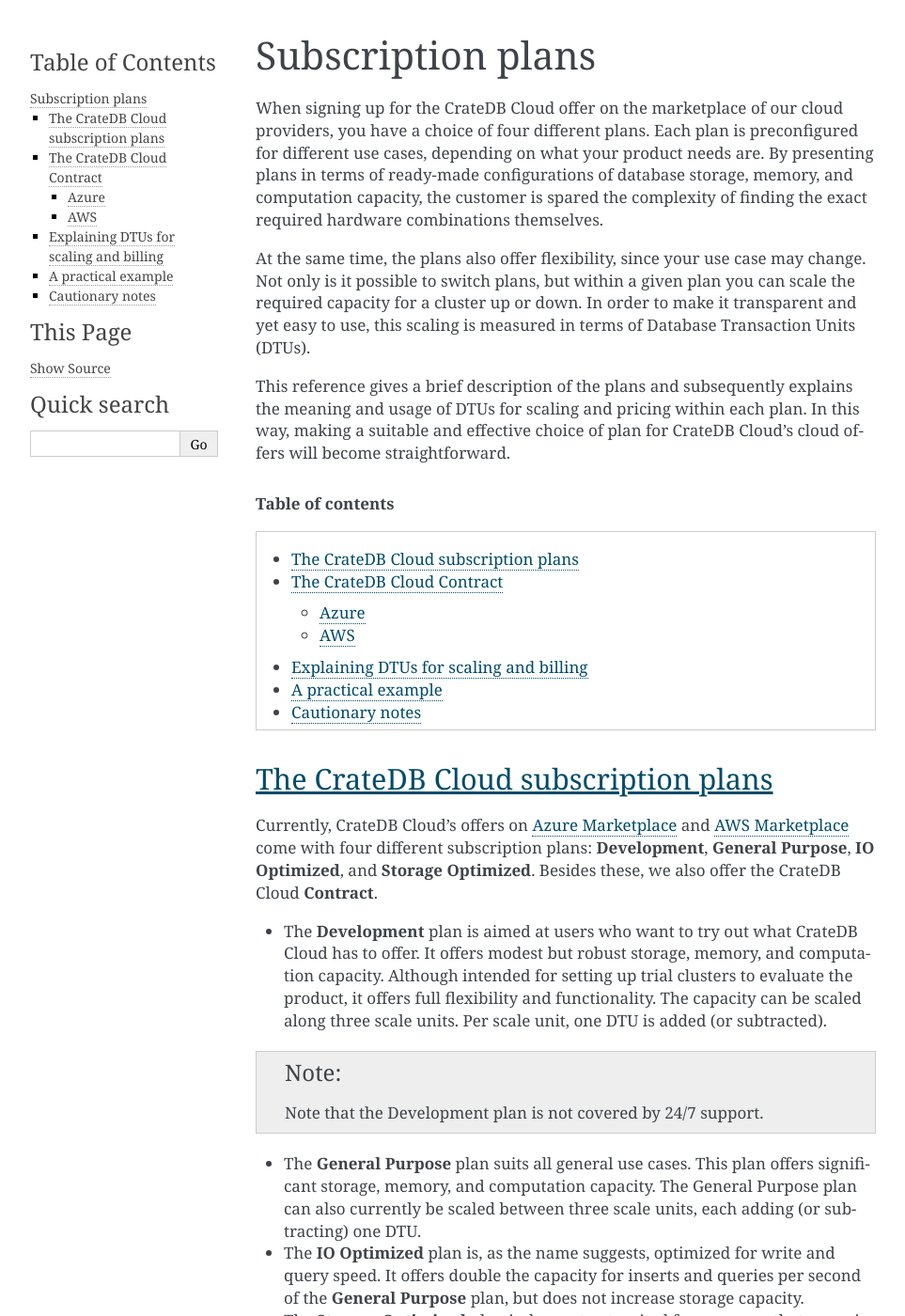
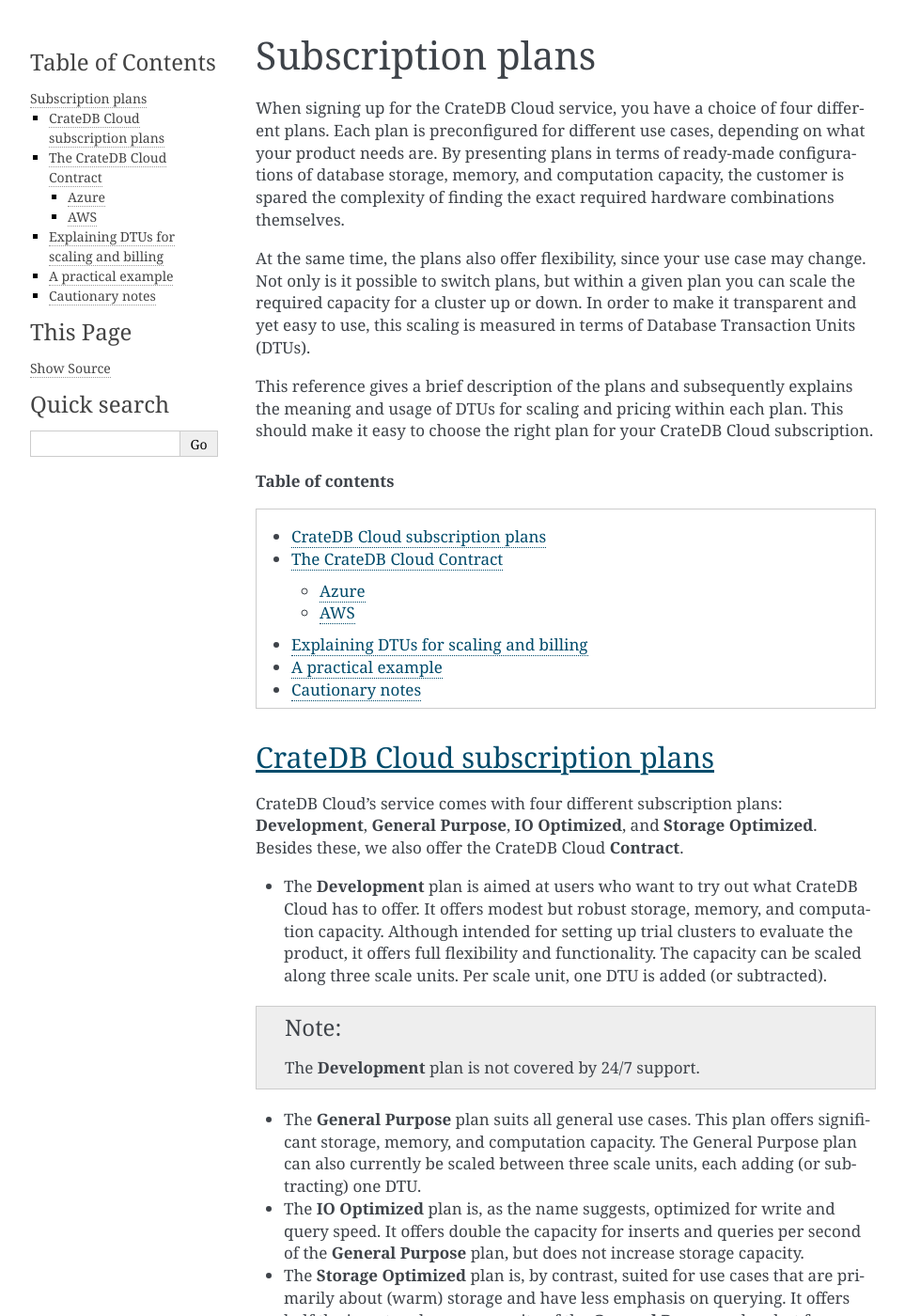
Before and after one commit to crate/cloud-reference, a Sphinx documentation site: the page built from docs/subscription-plans.rst, in a window 1280 px wide and 1400 px high. Shown: the whole window at 94% size, without its empty margins (148-1111 px from the left). Built offline with Sphinx 7.4.7, drawn with Linux system fonts in a browser that asks for light colours; some of the changed text lies outside the part shown.

Commit message:
Refresh: update Cloud reference to reflect Stripe integration

```diff
--- a/docs/overview.rst
+++ b/docs/overview.rst
@@ -390,5 +390,5 @@
 .. _scaling the cluster: https://crate.io/docs/cloud/howtos/en/latest/scale-cluster.html
 .. _signup tutorial: https://crate.io/docs/cloud/tutorials/en/latest/sign-up.html
 .. _subscription plans: https://crate.io/docs/cloud/reference/en/latest/subscription-plans.html
-.. _tutorial: https://crate.io/docs/cloud/tutorials/en/latest/getting-started/index.html
+.. _tutorial: https://crate.io/docs/cloud/tutorials/en/latest/cluster-deployment/index.html
 .. _user roles: https://crate.io/docs/cloud/reference/en/latest/user-roles.html
--- a/docs/subscription-plans.rst
+++ b/docs/subscription-plans.rst
@@ -4,12 +4,12 @@
 Subscription plans
 ==================
 
-When signing up for the CrateDB Cloud offer on the marketplace of our cloud
-providers, you have a choice of four different plans. Each plan is
-preconfigured for different use cases, depending on what your product needs
-are. By presenting plans in terms of ready-made configurations of database
-storage, memory, and computation capacity, the customer is spared the
-complexity of finding the exact required hardware combinations themselves.
+When signing up for the CrateDB Cloud service, you have a choice of four
+different plans. Each plan is preconfigured for different use cases, depending
+on what your product needs are. By presenting plans in terms of ready-made
+configurations of database storage, memory, and computation capacity, the
+customer is spared the complexity of finding the exact required hardware
+combinations themselves.
 
 At the same time, the plans also offer flexibility, since your use case may
 change. Not only is it possible to switch plans, but within a given plan you
@@ -18,9 +18,9 @@
 Transaction Units (DTUs).
 
 This reference gives a brief description of the plans and subsequently explains
-the meaning and usage of DTUs for scaling and pricing within each plan. In this
-way, making a suitable and effective choice of plan for CrateDB Cloud's cloud
-offers will become straightforward.
+the meaning and usage of DTUs for scaling and pricing within each plan. This
+should make it easy to choose the right plan for your CrateDB Cloud
+subscription.
 
 .. rubric:: Table of contents
 
@@ -30,11 +30,10 @@
 
 .. _subscription-plans-overview:
 
-The CrateDB Cloud subscription plans
-====================================
+CrateDB Cloud subscription plans
+================================
 
-Currently, CrateDB Cloud's offers on `Azure Marketplace`_ and
-`AWS Marketplace`_ come with four different subscription plans:
+CrateDB Cloud's service comes with four different subscription plans:
 **Development**, **General Purpose**, **IO Optimized**, and **Storage
 Optimized**. Besides these, we also offer the CrateDB Cloud **Contract**.
 
@@ -46,7 +45,7 @@
   added (or subtracted).
 
 .. NOTE::
-    Note that the Development plan is not covered by 24/7 support.
+    The **Development** plan is not covered by 24/7 support.
 
 * The **General Purpose** plan suits all general use cases. This plan offers
   significant storage, memory, and computation capacity. The General Purpose
@@ -136,14 +136,17 @@
 division into scale units, each of which corresponds to one DTU.
 
 An overview showing the range in terms of capacity of each plan, within which
-the scaling of that plan operates, can be found on the `Azure offer page`_ and
-the `AWS offer page`_ respectively. Here you can also find the price per DTU
-per hour.
+the scaling of that plan operates, can be found on the subscription plan
+overview when subscribing directly via the CrateDB Cloud Console. In the case
+of our cloud providers, the overview can be found on the `Azure offer page`_
+and the `AWS offer page`_, respectively. In each case, you can also find the
+price per DTU/hour for each subscription plan in the same overview.
 
-To summarize, the DTU approach to scaling means that although the offered plans
-differ considerably in capacity both between each other and per scale unit
-within each plan, the DTU system allows these different magnitudes to be
-compared easily by the user.
+To summarize:
+
+The DTU approach to scaling means that although the offered plans differ
+considerably in capacity both between each other and per scale unit within each
+plan, the DTU system allows you to easily compare these different magnitudes.
 
 The same principle applies to the pricing. If you scale within a plan, you will
 readily know how much capacity you are getting and also how much you will pay
@@ -157,7 +160,7 @@
 that corresponds to it.
 
 
-.. _azure-plans-example:
+.. _subscription-plans-example:
 
 A practical example
 ===================
@@ -167,26 +170,25 @@
 about the precise storage size. Also, you want this to be easy to set up and
 clearly priced and billed.
 
-CrateDB Cloud's cloud offers provide a straightforward approach to such a use
-case. Simply compare the plans on offer. You will quickly identify that the
-desired capacity falls within the **General Purpose** plan, which begins at
-2000 ingests/sec. and scales in 2000 ingests/sec. units. You therefore
-subscribe to this plan and scale it up two times, from 2000 to 6000
-ingests/sec.
+CrateDB Cloud provides a straightforward solution to such a use case. Simply
+compare the plans on offer. You will quickly identify that the desired capacity
+falls within the **General Purpose** plan, which begins at 2000 ingests/sec.
+and scales in 2000 ingests/sec. units. You therefore subscribe to this plan and
+scale it up two times, from 2000 to 6000 ingests/sec.
 
 Now you have a ready **General Purpose** plan for your cluster at scale
-unit 3. Since each scale unit is currently simply one DTU, and the **General**
-**Purpose** plan begins at one DTU, you will directly know that your total cost
+unit 3. Since each scale unit is currently simply one DTU, and the **General
+Purpose** plan begins at one DTU, you will directly know that your total cost
 is three DTU/hour of that plan. Of course, as always, only actual usage is
 billed.
 
 
-.. _azure-plans-notes:
+.. _subscription-plans-notes:
 
 Cautionary notes
 ================
 
-For clarity and to prevent confusion, we add here a few notes of caution:
+For clarity, we add here a few notes of caution:
 
 * The correspondence between one scaling unit and one DTU is provisional and
   may change in the future.
@@ -197,14 +199,12 @@
   listed on the cloud offer pages, is not necessarily the minimum price for a
   given plan. This is true even if you do not scale further upwards, since your
   plan may start at several DTUs even without you scaling it up further.
-* New plans will be offered in the future with different capacity ranges that
+* New plans may be offered in the future with different capacity ranges that
   may suit your use case. This reference document will then be updated
   accordingly. Plan terms and prices are subject to change.
 
 
-.. _AWS Marketplace: https://aws.amazon.com/marketplace/pp/B089M4B1ND
 .. _AWS offer page: https://aws.amazon.com/marketplace/pp/B089M4B1ND
-.. _Azure Marketplace: https://azuremarketplace.microsoft.com/en-us/marketplace/apps/crate.cratedbcloud?tab=PlansAndPrice
 .. _Azure offer page: https://azuremarketplace.microsoft.com/en-us/marketplace/apps/crate.cratedbcloud?tab=Overview
 .. _Contract page on the AWS Marketplace: https://aws.amazon.com/marketplace/pp/B08KHK34RK
 .. _initial steps  for signup: https://crate.io/docs/cloud/tutorials/en/latest/cluster-deployment/deploy-to-cluster-azure/signup-azure.html#using-the-cratedb-cloud-offer-on-azure-marketplace
```
Also changed, not shown: other parts of docs/subscription-plans.rst (+2 -1 lines), docs/glossary.rst (+23 -22 lines), docs/index.rst (+4 -9 lines).
